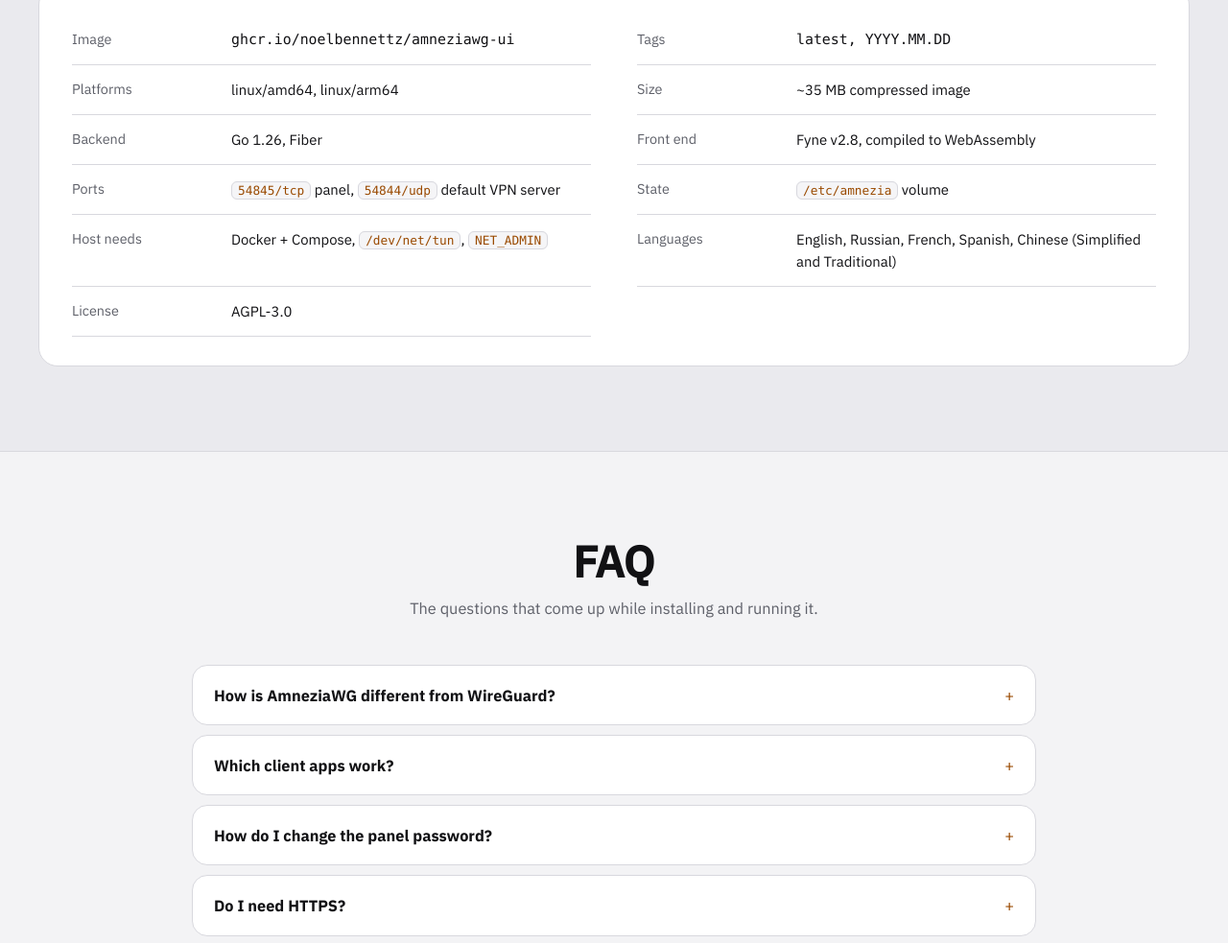
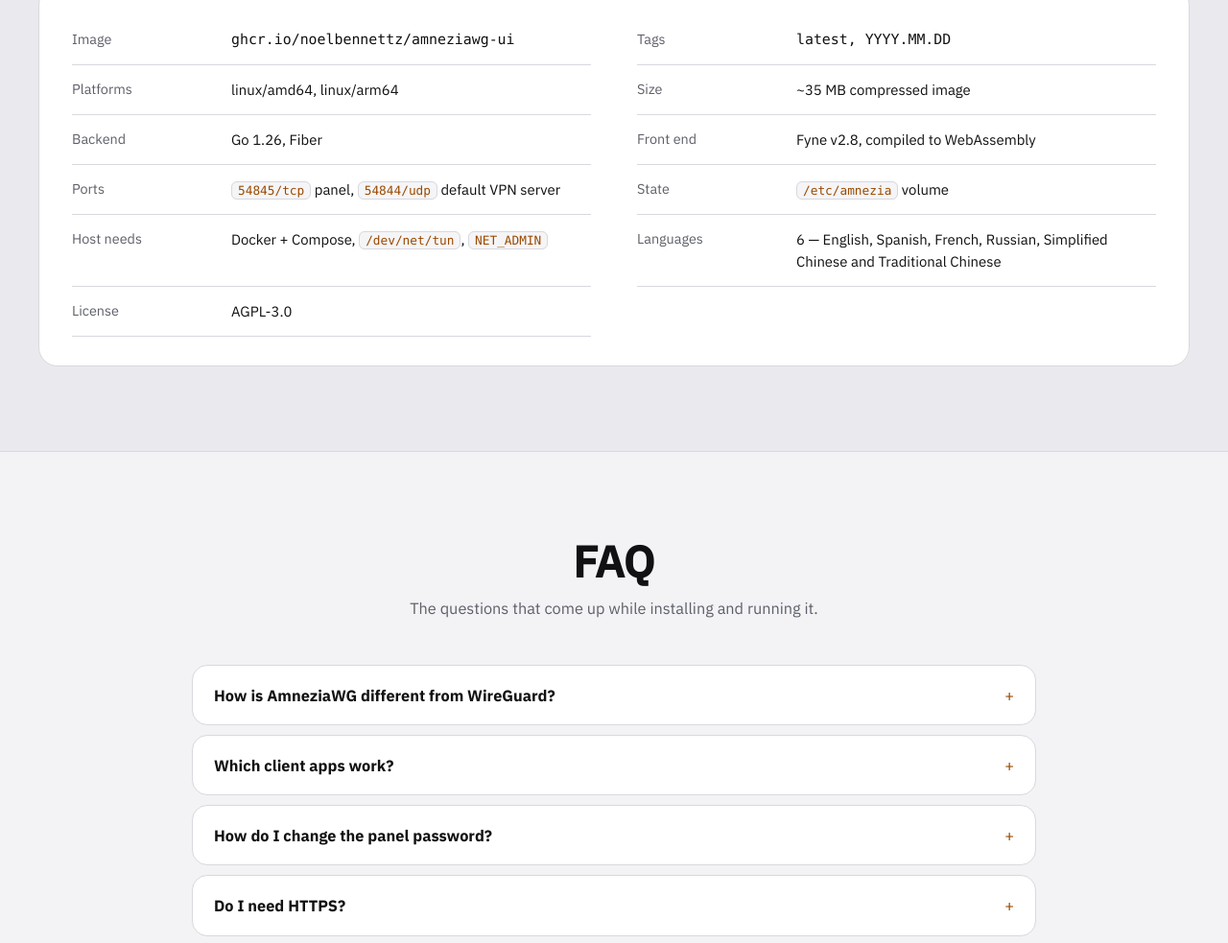
Before and after one commit to noelbennettz/amneziawg-ui, a plain HTML site: page docs/index.html in a window 1280 px wide. Shown: the part 7274-8257 px from the top of the page at 96% size. Drawn offline with Linux system fonts and the light colour scheme.

Commit message:
Name the six UI languages in the docs and the specs table

```diff
--- a/docs/index.html
+++ b/docs/index.html
@@ -374,7 +374,7 @@ sysctl -w net.ipv4.ip_forward=1 \
       <div><dt>Ports</dt><dd><code>54845/tcp</code> panel, <code>54844/udp</code> default VPN server</dd></div>
       <div><dt>State</dt><dd><code>/etc/amnezia</code> volume</dd></div>
       <div><dt>Host needs</dt><dd>Docker + Compose, <code>/dev/net/tun</code>, <code>NET_ADMIN</code></dd></div>
-      <div><dt>Languages</dt><dd>English, Russian, French, Spanish, Chinese (Simplified and Traditional)</dd></div>
+      <div><dt>Languages</dt><dd>6 — English, Spanish, French, Russian, Simplified Chinese and Traditional Chinese</dd></div>
       <div><dt>License</dt><dd>AGPL-3.0</dd></div>
     </dl>
   </div>
```
Also changed, not shown: docs/zh.html (+1 -1 lines), 1 other file.
